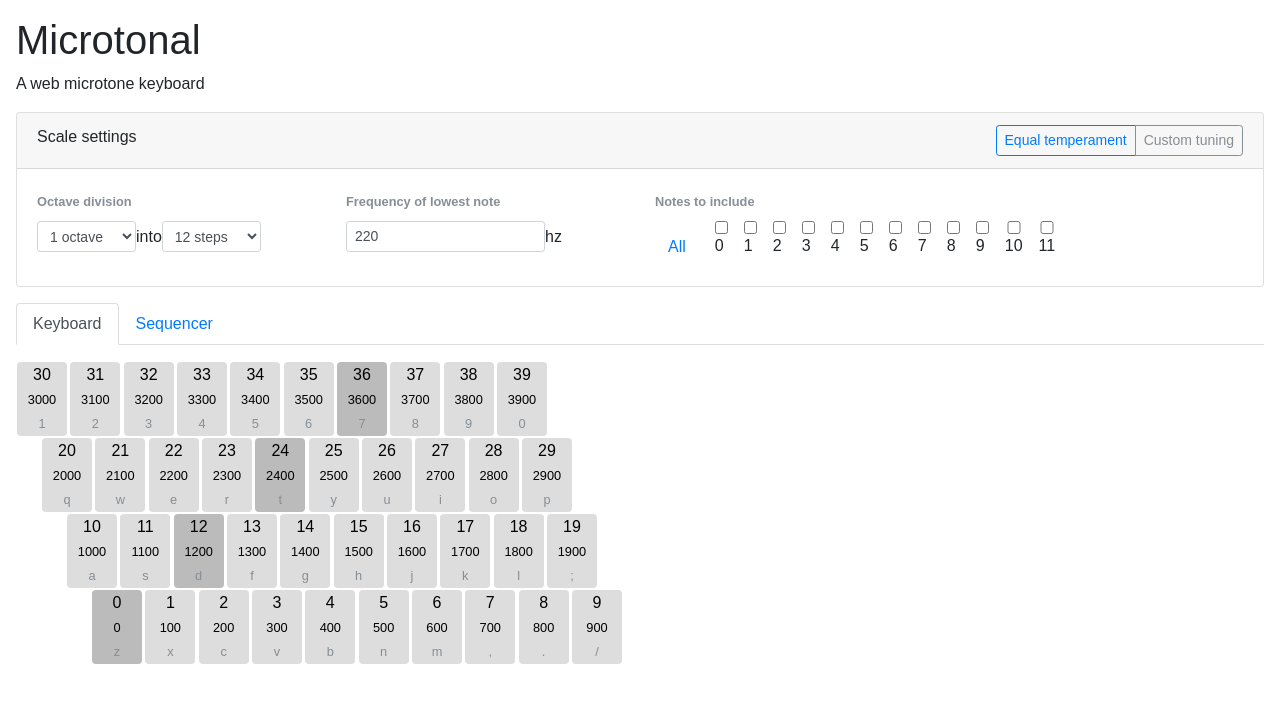
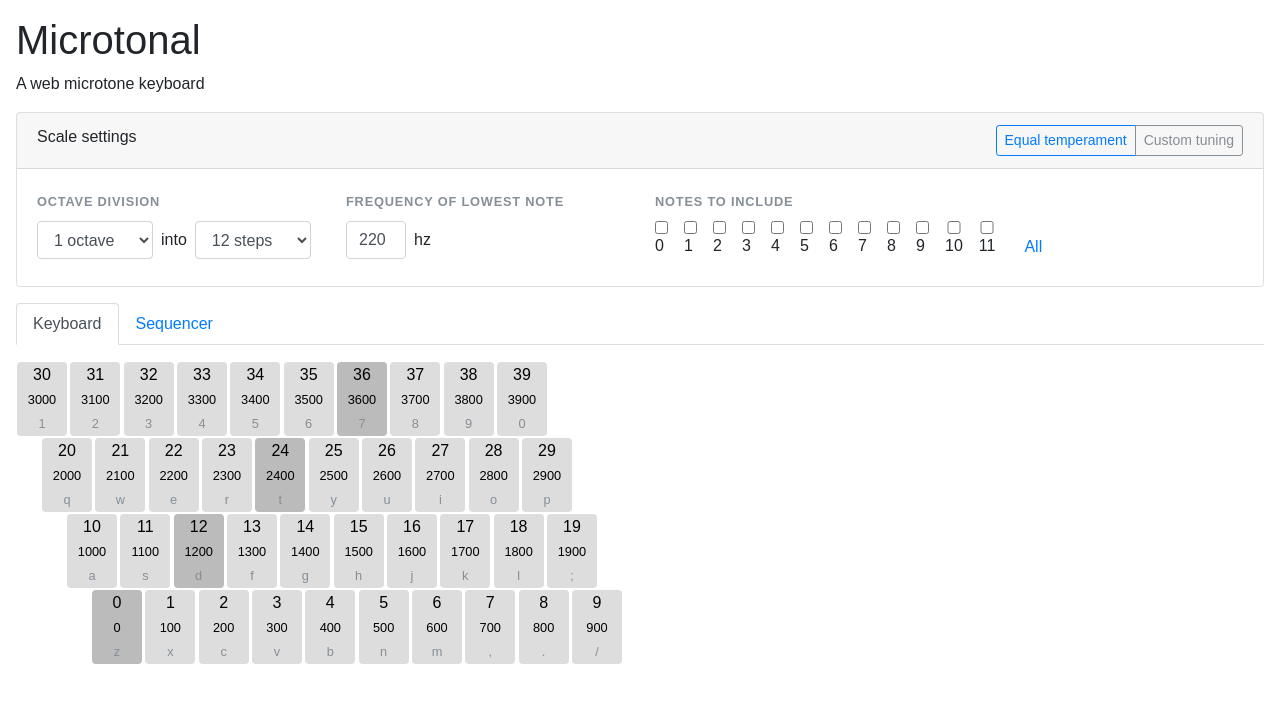
Before and after one commit to kevinsqi/microharmonic, a React (Create React App) app: page / in a window 1280 px wide. Shown: the top 702 px of the page. Built offline with nearby package versions, Linux system fonts and the light colour scheme.

Commit message:
tweak settings to look nicer

```diff
--- a/src/App.css
+++ b/src/App.css
@@ -1,3 +1,8 @@
+.uppercase {
+  text-transform: uppercase;
+  letter-spacing: 0.8px;
+}
+
 .sequence-item {
   border: 1px solid #ddd;
   color: #bbb;
--- a/src/Settings.js
+++ b/src/Settings.js
@@ -12,7 +12,7 @@ const MAX_NUM_OCTAVES = 10;
 function Label(props) {
   return (
     <label>
-      <small className="font-weight-bold text-muted">
+      <small className="font-weight-bold text-muted uppercase">
         {props.children}
       </small>
     </label>
@@ -124,7 +124,7 @@ class Settings extends React.Component {
 
         <div className="form-inline">
           <select
-            className="form-control form-control-sm"
+            className="form-control"
             value={this.props.config.numOctaves}
             onChange={this.onChangeNumOctaves}
           >
@@ -132,8 +132,10 @@ class Settings extends React.Component {
               _.range(MAX_NUM_OCTAVES).map((index) => <option value={index + 1} key={index}>{index + 1} octave</option>)
             }
           </select>
-          into{' '}
-          <select className="form-control form-control-sm" value={this.props.config.numSteps} onChange={this.onChangeNumSteps}>
+          <span className="mx-2">
+            into
+          </span>
+          <select className="form-control" value={this.props.config.numSteps} onChange={this.onChangeNumSteps}>
             {
               _.range(MAX_NUM_STEPS).map((index) => <option value={index + 1} key={index}>{index + 1} steps</option>)
             }
@@ -151,13 +153,12 @@ class Settings extends React.Component {
         </div>
 
         <div>
-          <button className="btn btn-link" onClick={this.onClickResetSelectedNotes}>All</button>
           {
             _.range(this.props.config.numSteps).map((note) => {
               return (
-                <label className="ml-3" key={note}>
+                <label className="mr-3" key={note}>
                   <input
-                    className="form-control form-control-sm"
+                    className="form-control"
                     type="checkbox"
                     name={note}
                     checked={!!this.props.config.selectedNotes[note]}
@@ -168,6 +169,7 @@ class Settings extends React.Component {
               );
             })
           }
+          <button className="btn btn-link" onClick={this.onClickResetSelectedNotes}>All</button>
         </div>
       </div>
     );
@@ -181,11 +183,13 @@ class Settings extends React.Component {
         </div>
         <div className="form-inline">
           <input
-            className="form-control form-control-sm"
+            className="form-control"
             type="text"
             value={this.props.config.minFrequency}
             onChange={this.onChangeMinFrequency}
-          /> hz
+            style={{ width: '60px' }}
+          />
+          <span className="ml-2">hz</span>
         </div>
       </div>
     );
```
